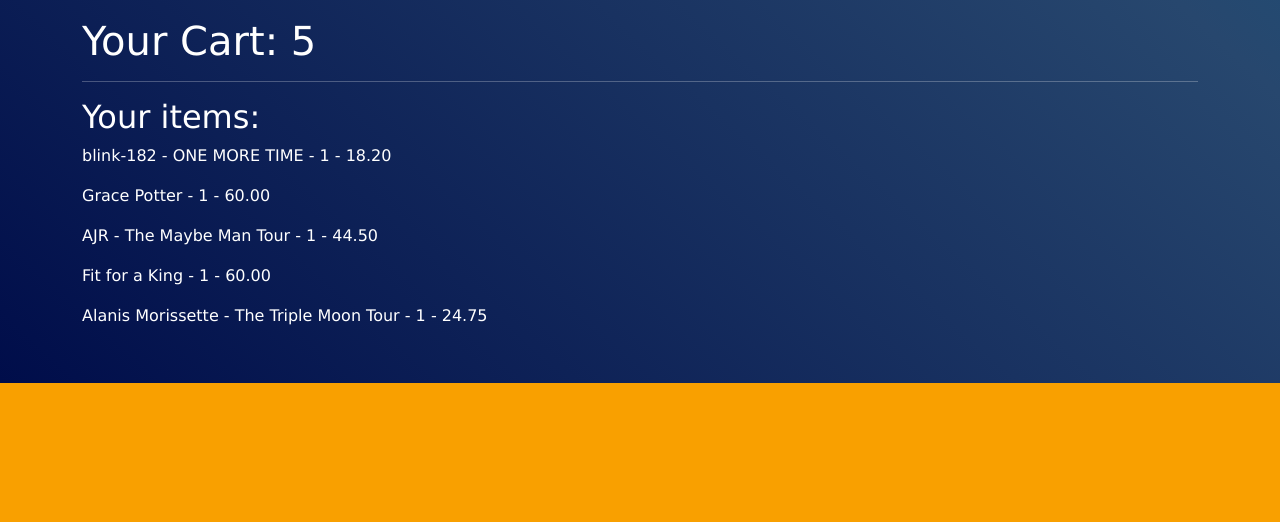
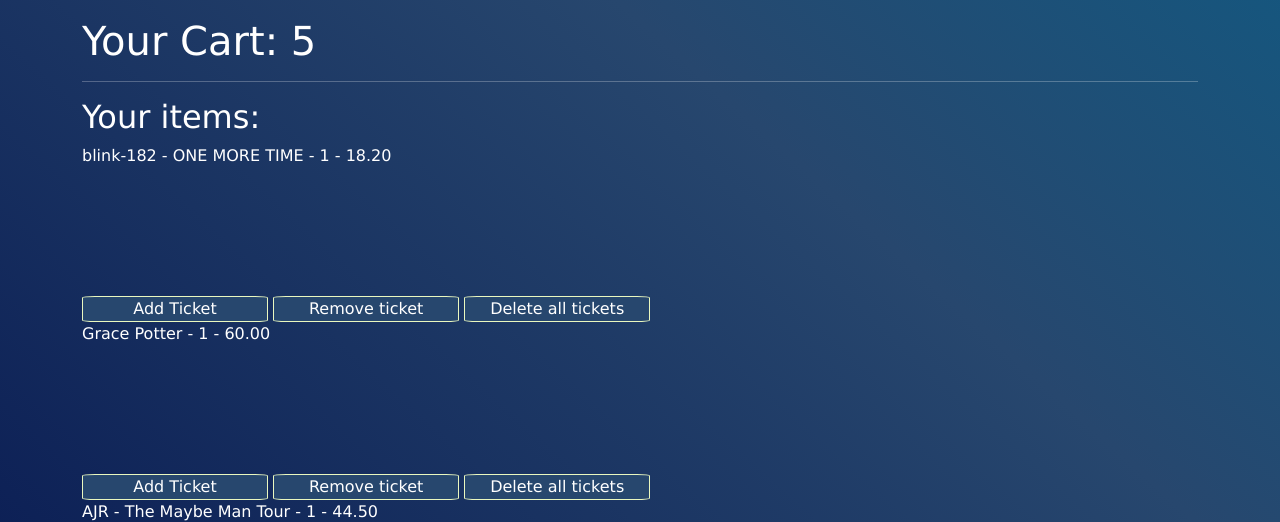
Before and after one commit to Jahgor123/TicketMasterFinalProject, a Django app: page /cart.html in a window 1280 px wide; the page is wider, and only the part inside the window is pictured. Shown: the part 3802-4324 px from the top of that part. Before the commit the page ends 4185 px from the top of that part, so only its background shows below. Run offline with Django 4.2, Linux system fonts and the light colour scheme; a user stored in the database is signed in; data comes from the database, SQL or seed files in the repository; both versions use the stored data as it was after the commit.

Commit message:
Attempt at add cart

```diff
--- a/templates/cart.html
+++ b/templates/cart.html
@@ -38,6 +38,12 @@
                 <!-- Loop through the tickets and display details -->
                 {% for ticket in tickets %}
                     <p>{{ ticket.name }} - {{ ticket.quantity }} - {{ ticket.price }}</p>
+                    <form action="#" method="POST">
+                        {% csrf_token %}
+                        <button type="submit" value="userCart" class="btn col-2 log-in">Add Ticket</button>
+                        <button type="submit" value="decrease" class="btn col-2 log-in" name="add-button">Remove ticket</button>
+                        <button type="submit" value="erase" class="btn col-2 log-in" name="delete-button">Delete all tickets</button>
+                    </form>
                 {% endfor %}
             </div>
 
@@ -50,7 +56,7 @@
             </button>
 
         </div>
-</div>
+        </div>
     {% endif %}
 
 
--- a/ticketmaster/views.py
+++ b/ticketmaster/views.py
@@ -199,10 +199,10 @@
     #
     return render(request, 'logInPage.html')
 
-
 @login_required(login_url='login')
 def cart_add(request):
-    # Add to cart
+    name = '123'
+    # Add to cart && view
     # user presses add to cart (needs quantity)
     # asks for the quantity (drop down limit 10 tickets or text field)
     # data is saved to the structure
@@ -216,20 +216,33 @@
     # we might have to give an id for each ticket on html to retreive it's data
 
     if request.method == 'POST':
-        user = request.user
-        name = request.POST.get('event_name')
-        quantity = int(request.POST.get('quantity', 1))
-        price = float(request.POST.get('price', 0.0))
-        address = request.POST.get('address', '')
-        time = request.POST.get('time', '')
-        image = request.POST.get('image', '')
+        if name == request.POST.get('event_name'):
+            user = request.user
+            name = request.POST.get('event_name')
+            quantity = int(request.POST.get('quantity', 1))
+            price = float(request.POST.get('price', 0.0))
+            address = request.POST.get('address', '')
+            time = request.POST.get('time', '')
+            image = request.POST.get('image', '')
 
-        # If user presses add to cart then
-        cart = Ticket.objects.create(user=user, name=name, quantity=quantity, price=price, address=address, time=time,
-                                     image=image)
+            # If user presses add to cart then
+            cart = Ticket.objects.create(user=user, name=name, quantity=quantity, price=price, address=address, time=time,
+                                         image=image)
+            return redirect('cart_view')  # or any other response you want
+        else:
+            oldname = Ticket.name
+            olduser = Ticket.user
+            oldquantity = Ticket.quantity
+            oldaddress = Ticket.address
+            oldtime = Ticket.time
+            oldprice = Ticket.price
+            oldimage = Ticket.image
+            # If user presses add to cart then
+            cart = Ticket.objects.create(user=olduser, name=oldname, quantity=oldquantity, price=oldprice, address=oldaddress, time=oldtime,
+                                         image=oldimage)
+            return redirect('cart_view')  # or any other response you want
 
         # Redirect or render the appropriate response
-        return redirect('cart_view')  # or any other response you want
 
     return redirect('index')
 
@@ -298,11 +311,28 @@
     #     context = {'tickets':'tickets'}
 
 
-def update_cart(request):
+@login_required(login_url='login')
+def update_cart(request, value):
+    # add one more ticket to the cart
+    if request.method == 'POST':
+        if request.POST.get('add-button'):
+            if value == 'increase':
+                Ticket.quantity += 1
+            if value == 'decrease':
+                Ticket.quantity -= 1
+                if Ticket.quantity == 0:
+                    # remove from cart
+                    Ticket.delete()
+            if value != 'increase':
+                if value != 'decrease':
+                    print("Well that did not go as exspected!")
     return None
 
 
 def delete_cart(request):
+    if request.method == 'POST':
+        if request.POST.get('delete-button'):
+            Ticket.delete()
     return None
 
 
```
Also changed, not shown: db.sqlite3.
